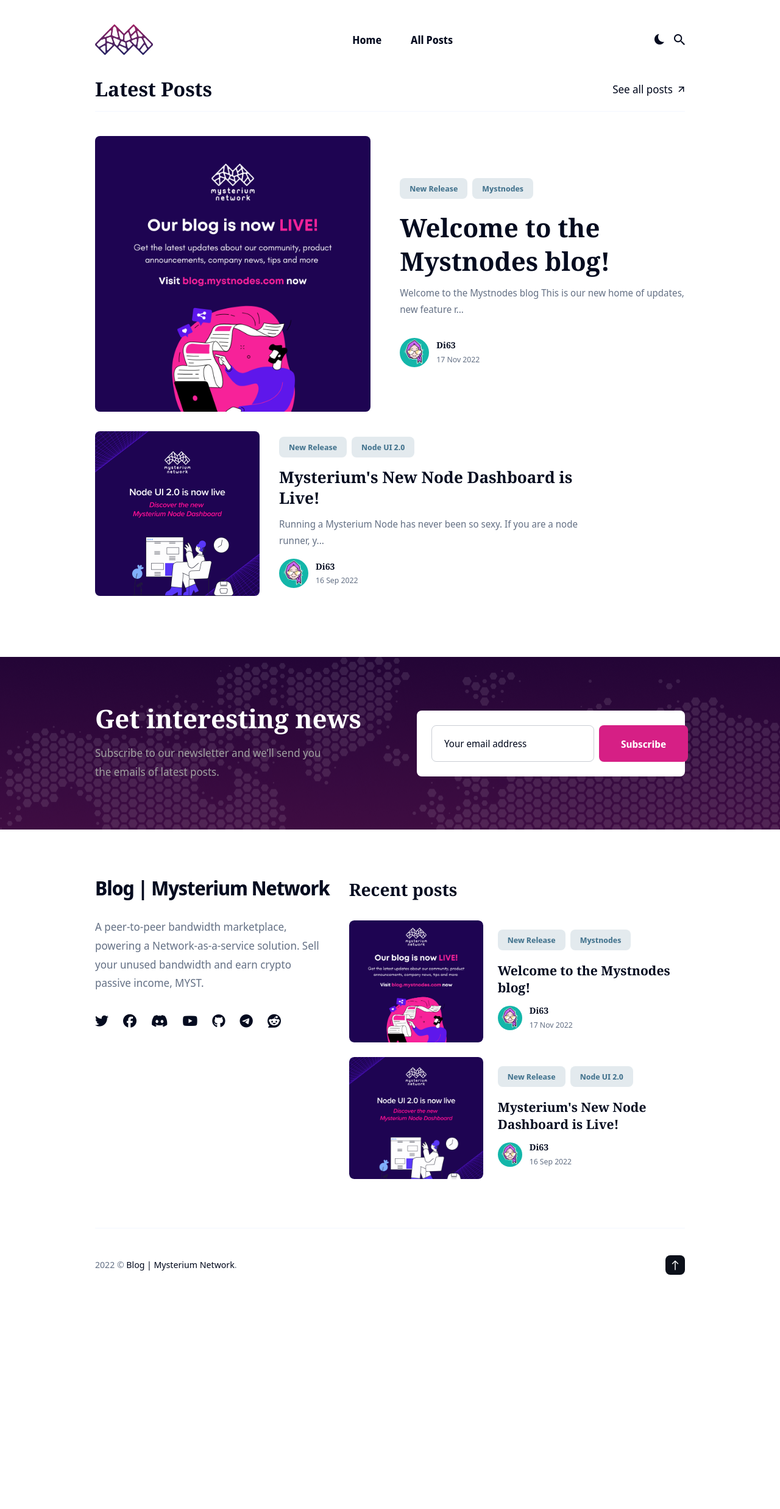
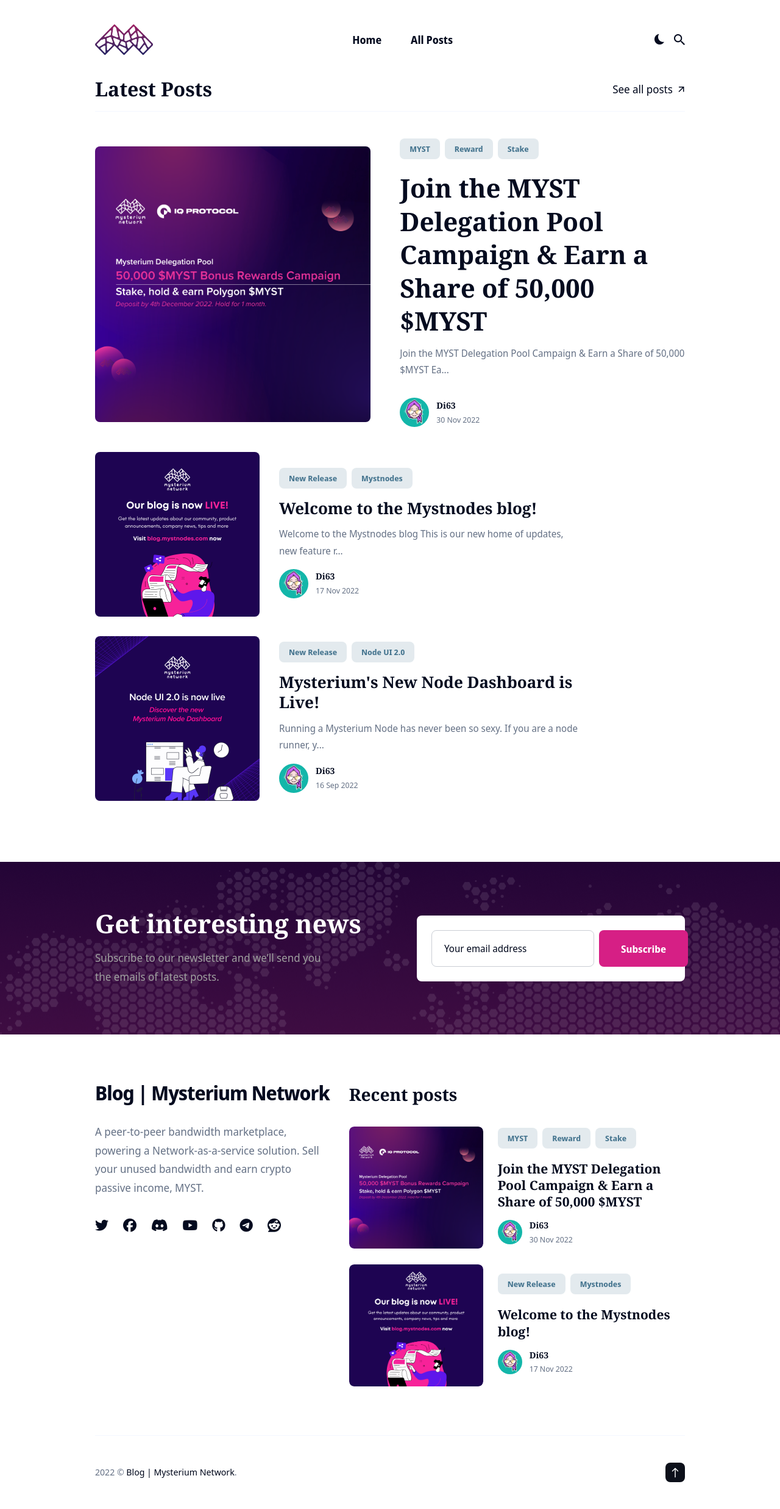
Before and after one commit to mysteriumnetwork/mmn-blog, a Jekyll site: the page built from index.html, in a window 1280 px wide. Shown: the whole page at 61% size. Built offline with Jekyll 4.4.1, drawn with Linux system fonts in a browser that asks for light colours; nearby versions of some CDN libraries; before the commit the page ends 2134 px from its top, so only the background shows below that; some of the changed lines change nothing that is shown.

Commit message:
Myst delegation pool blog post

```diff
--- /dev/null
+++ b/_posts/2022-11-30-Join the MYST Delegation Pool.markdown
@@ -0,0 +1,108 @@
+---
+layout: post
+title:  Join the MYST Delegation Pool Campaign & Earn a Share of 50,000 $MYST
+description:
+date:   2022-11-30 10:01:35 +0300
+author: Di63
+image:  '/assets/images/posts/20221130_delegationpool/1.png'
+tags:   [MYST, Reward, Stake]
+tags_color: '#477690'
+---
+### Join the MYST Delegation Pool Campaign & Earn a Share of 50,000 $MYST
+
+Earlier this year, we began our mission to transform Mysterium's tokenomics, **[introducing a new strategy](https://www.mysterium.network/post/risk-free-staking-earning-launching-mysterium-tokenomics-2-0-beta)** to maximize benefits for our token holders, node runners and users.
+
+We launched the BETA version of **[MYST Delegation Pool](https://app.iq.space/enterprise/mysterium/stake)**, to create new opportunities for all MYST token holders. By depositing MYST into the pool, token holders are able to **earn passive income without the need for upfront collateral**.
+
+With this Pool, we hoped to **spread the value of Mysterium’s ecosystem growth** among our wider community.
+
+During the BETA stage of Tokenomics 2.0, a total of **1.7 Million MYST tokens have already been staked** in the **[Delegation Pool](https://app.iq.space/enterprise/mysterium/stake).**
+
+![Room]({{site.baseurl}}/assets/images/posts/20221130_delegationpool/2.png)
+
+To support participants of the **[MEXC Trade Mining event](https://support.mexc.com/hc/en-001/articles/12738090294041)** and offer more benefits to our token holder community, we are launching a Delegation Pool bonus rewards campaign for the month of December.
+
+Participants in this MYST token campaign can earn a share of 50,000 MYST rewards. **This is in addition to the APY already being earned by all stakers**.
+
+### To participate, you just need to deposit (or already have staked) MYST tokens into our Delegation Pool by midnight on 4th December and hold them for one month. It’s that simple!
+
+Note that the Pool will only accept Polygon MYST deposits - if you need to switch your MYST from **[Ethereum](https://www.mysterium.network/post/myst-now-on-quickswap-discover-the-fastest-cheapest-way-to-trade)** or **[Binance Smart Chain](https://www.mysterium.network/post/myst-now-live-on-binance-smart-chain-via-anyswap)**, follow our guides.
+
+## <u> Campaign timeline <u>
+
+**Start Date: Monday, December 4th, 2022, midnight.**
+
+
+**End Date: Sunday, January 1st, 2023, midnight.**
+
+
+Participants will receive their rewards within four weeks of the campaign ending.
+
+How can you join?
+
+**1.** Deposit MYST into the **[Delegation Pool](https://app.iq.space/enterprise/mysterium/stake)** before **December 4th 2022** and hold it until **January 1st 2023** (4 weeks total). This includes anyone who has already staked in the pool (no need to un-stake and re-stake).
+
+**2.** You will receive the rewards in your wallet used to deposit MYST into the Delegation Pool within four weeks after the campaign ends.
+
+Be sure to follow these rules
+
+**ONE.**  If you withdraw all your tokens before the end of the campaign, you will not be eligible to receive any rewards.
+
+
+&nbsp;&nbsp;&nbsp;&nbsp;&nbsp;&nbsp;&nbsp;**Example:**
+You have deposited 1,000 MYST into the Delegation Pool on November 30th, 2022. Then you withdraw all your tokens (1,000 MYST) on Dec 28th, 2022. You will be excluded from the participant list and you won't receive any rewards.
+
+**TWO.** If you withdraw part of the deposited tokens before the end of the campaign, you will receive the rewards only for the amount held during the entire campaign period.
+
+
+&nbsp;&nbsp;&nbsp;&nbsp;&nbsp;&nbsp;&nbsp;**Example:**
+You deposited 1,000 MYST into a Delegation Pool on Nov 30th, 2022. You withdrew 500 MYST from the pool on Dec 10th You will receive rewards for 500 MYST held in the pool until Jan 1st, 2023.
+
+**THREE.** If you deposit more tokens after the campaign has started, this amount will not be counted. Only the amount deposited before December 4th will be used to calculate the user's rewards.
+
+
+&nbsp;&nbsp;&nbsp;&nbsp;&nbsp;&nbsp;&nbsp;**Example:**
+You have deposited 1,000 MYST into the Delegation Pool on Nov 30th, 2022, &nand then added another 1,000 MYST on Dec 10th, 2022. You will receive rewards only for 1,000 MYST deposited on Nov 30, 2022.
+
+## How are rewards calculated?
+
+**1)** We take a snapshot of all staked wallets on December 4th 2022 at midnight, and another snapshot on January 1st, 2023.
+
+**2)** We calculate the total number of MYST tokens deposited in the pool on January 1st, 2023.
+
+**3)** We calculate your share of the pool and allocate you a corresponding percentage share of the rewards.
+
+<u>**Example**<u>
+
+Imagine that you have deposited 10,000 MYST into the Delegation Pool. The total size of the Delegation Pool is 100,000 MYST, so your share is 10% of the pool.
+
+
+This means that you will be allocated 10% of the rewards pool:
+
+50,000 MYST * 10% = 5,000 MYST
+
+![Room]({{site.baseurl}}/assets/images/posts/20221130_delegationpool/3.png)
+
+## What is the purpose of the MYST Delegation Pool?
+
+This introduction of the **[Mysterium Delegation Pool](https://app.iq.space/)** creates new opportunities for all MYST token holders. By depositing MYST into the pool, **token holders will be able to earn passive income similarly to other DeFi protocols**, such as Compound or Aave.
+
+Thanks to the IQ Protocol, it also **removes the requirement of upfront collateral**, mitigating the typical risks associated with DeFi participation.
+
+Delegation Pool rewards are currently **generated from Mysterium’s collected network fees (Hermes smart contract fees)**, and redistributed to those who stake in the Pool.
+
+This tokenomics model aims to **increase the shared value of the wider network**,  spreading the value of ecosystem growth among our community of token holders and nodes.
+
+## About IQ Protocol
+
+**[IQ Labs](https://iq.space/)** - the original team behind PARSIQ - designed the engine behind our new tokenomics model.
+
+IQ Protocol brings the power of DeFi to non-DeFi projects. The Protocol is a money market for digital assets that allows users to rent wrapped expirable versions of digital assets without collateral for their utility.
+
+The Delegation Pool is the first of its kind, offering token holders a chance to get a taste of Mysterium’s revamped Tokenomics 2.0 model.
+
+![Room]({{site.baseurl}}/assets/images/posts/20221130_delegationpool/4.png)
+
+The IQ Protocol went live in BETA in June, and Mysterium was the first project to take advantage of its “collateral-less, risk-free asset renting and staking possibilities.”
+
+**(_IQ Protocol is designed to be non-inflationary, as yields are generated from real-world usage, and thus not influenced by market downturns or volatility._)**
--- a/_sass/4-layouts/_post.scss
+++ b/_sass/4-layouts/_post.scss
@@ -421,7 +421,7 @@
 .related-posts {
   display: none;
   max-width: 780px;
-  margin: 80px auto 20px;
+  margin: 80px auto 0;
 
   &.is-related {
     display: block;
```
Also changed, not shown: Gemfile.lock, assets/images/posts/20221130_delegationpool/1.png (added), assets/images/posts/20221130_delegationpool/2.png (added), assets/images/posts/20221130_delegationpool/3.png (added), assets/images/posts/20221130_delegationpool/4.png (added).
